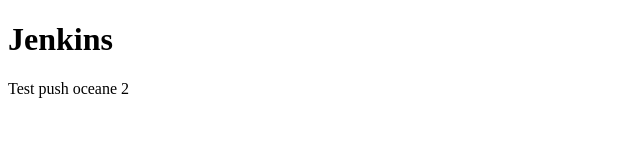
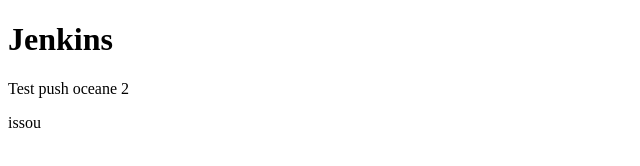
Before and after one commit to DavidHJE/ci-cd-project, a plain HTML site: page index.html in a window 1280 px wide. Shown: the full height of the page, 0-640 px from the left. Drawn offline with Linux system fonts and the light colour scheme.

Commit message:
test pudh dylan 2

```diff
--- a/index.html
+++ b/index.html
@@ -9,5 +9,6 @@
 <body>
     <h1>Jenkins</h1>
     <p>Test push oceane 2</p>
+    <p>issou</p>
 </body>
 </html>
```
